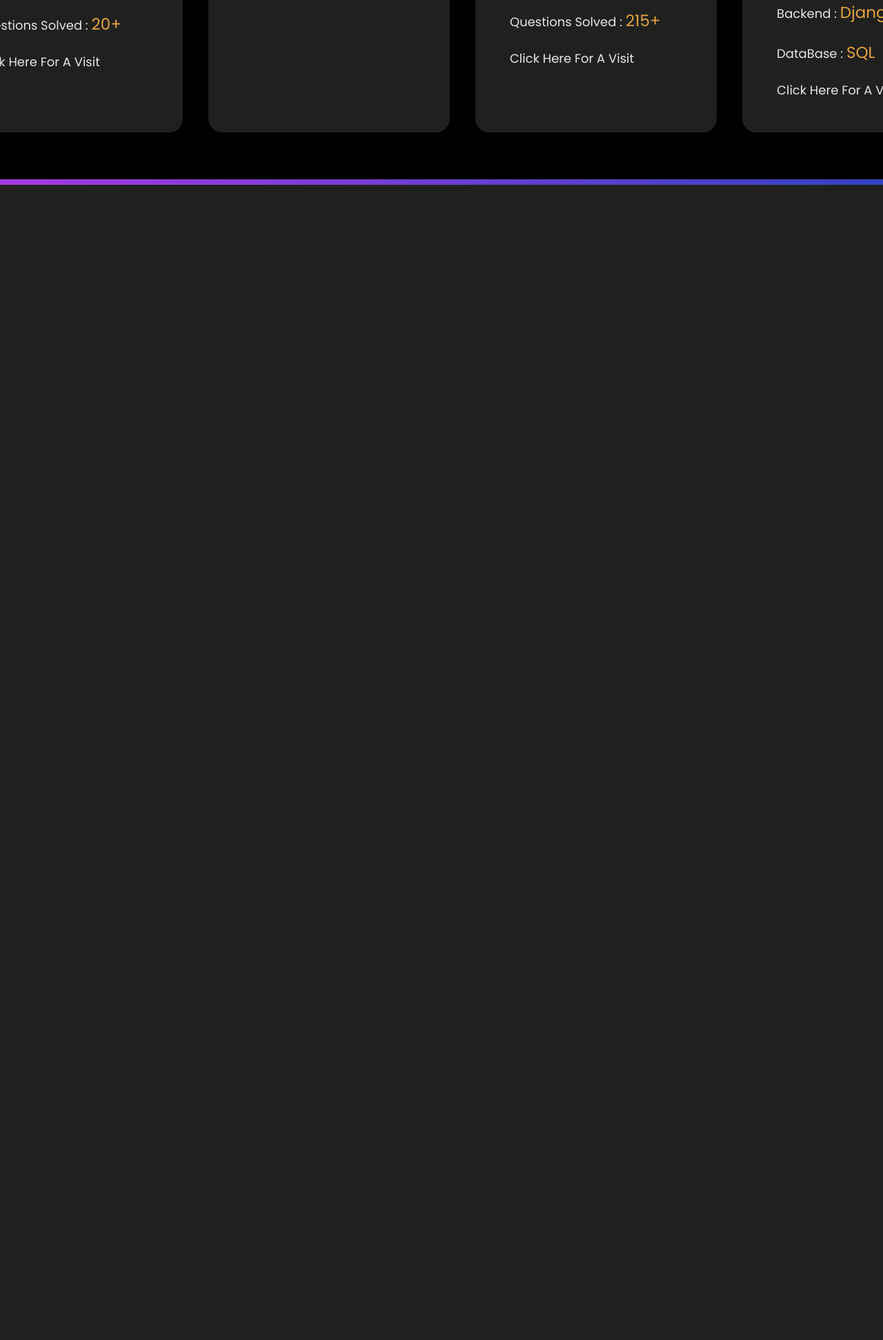
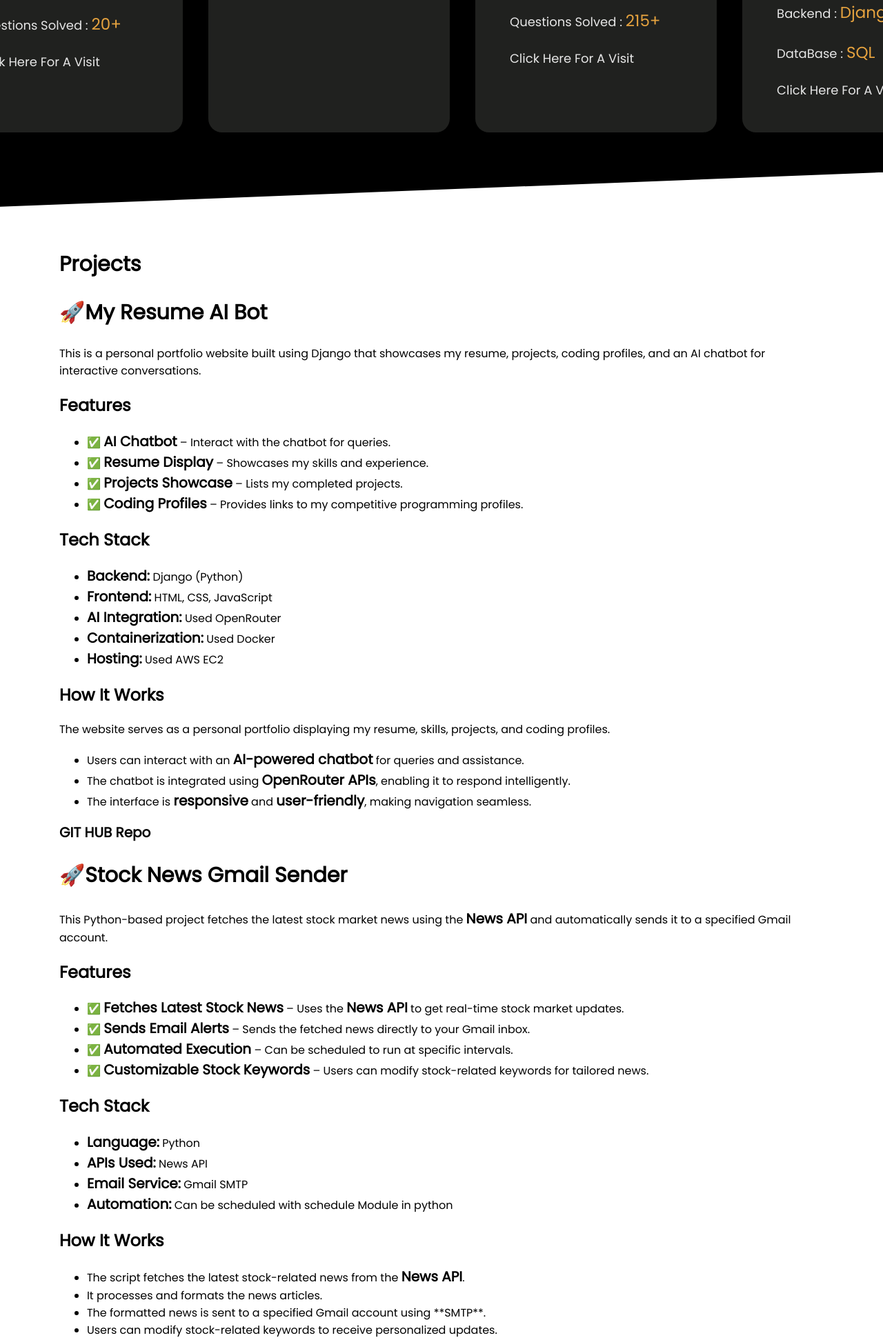
Before and after one commit to zafarabdul/My_Resume-AI-BOT, a Django app: page / in a window 1280 px wide. Shown: the part 1075-3018 px from the top of the page at 69% size. Before the commit the page ends 1343 px from the top, so only its background shows below. Run offline with Django 5.2, Linux system fonts and the light colour scheme.

Commit message:
projects

```diff
--- a/static/index.css
+++ b/static/index.css
@@ -1,6 +1,7 @@
+
 *{
     text-decoration:none;
-    color:white;
+    color:inherit;
 }
 zaf{
     color:rgb(255, 181, 70);
@@ -42,12 +43,14 @@ strong{
     opacity: 0.9;
     border-radius: 20px;
     padding-left:50px;
+    font-weight:1000;
     /* border:3px solid rgb(95, 130, 244); */
 }
 .platform:hover{
     border:3px solid rgb(95, 130, 244);
     box-shadow: 1px 1px 40px  rgb(95, 130, 244);
     transform:scale(1.1);
+    font-weight: bolder;
 }
 /* rgb(95, 130, 244); */
 /* rgba(198,54,236,1) */
@@ -79,7 +82,7 @@ strong{
     margin-right:-8px;
     padding:1%;
     overflow:hidden;
-    height: 550px;
+    height: 640px;
 }
 .profsec h1{
     margin:10px 40px;
@@ -99,6 +102,7 @@ strong{
 body{
     /* background-image:url('back.webp'); */
     /* background: rgb(198,54,236); */
+    overflow-x: hidden;
     background: linear-gradient(131deg, rgba(198,54,236,1) 6%, rgba(31,68,188,1) 100%);
     background-repeat: no-repeat;
     background-attachment: fixed;
@@ -308,3 +312,34 @@ h4{
     border-radius: 5px;
     padding:15px;
 }
+#projects{
+    color:rgb(210, 207, 207);
+    background-color: white;
+    margin:-8px;
+    margin-top:-100px;
+    clip-path: polygon(0 50px, 100% 0px, 100% 100%, 0 100%);
+    font-size: medium;
+    padding:4%;
+}
+#rt{
+    padding:3%;
+}
+#rt h1{
+    font-family: "Poppins", serif;
+    font-weight: 900;
+    font-style: normal;
+}
+.container{
+    padding:auto 4%;
+    color:black;
+}
+#projects h1{
+    font-size:30px;
+    color:rgb(0, 0, 0);
+}
+#projects strong{
+    color:rgb(0, 0, 0);
+}
+#projects strong a:hover{
+    color:grey;
+}
--- a/templates/index.html
+++ b/templates/index.html
@@ -32,10 +32,10 @@
         <nav>
             <div id='Myresume'><h1>My Resume</h1></div>
             <div id='Links'>
-                <div class='home'>Home</div>
-                <div class='home'>Projects</div>
-                <div class='home'>Certificates</div>
-                <div class='home'>Contact</div>
+                <div class='home'><a href="#Home">Home</a></div>
+                <div class='home'><a href="#Projects">Projects</a></div>
+                <div class='home'><a href="#Certificates">Certificates</a></div>
+                <div class='home'><a href="#Contact">Contact</a></div>
             </div>
         </nav>
         <section id="section1">
@@ -95,6 +95,70 @@
                     </div>
                 </div>
             </div>
+            <section id="Projects">
+                <div id="rt">
+                    <h1 >Projects</h1>
+                    <div class="container">
+                        <h1>🚀My Resume AI Bot</h1>
+                        <p>This is a personal portfolio website built using Django that showcases my resume, projects, coding profiles, and an AI chatbot for interactive conversations.</p>
+
+                        <h2>Features</h2>
+                        <ul>
+                            <li><span class="checkmark">✅</span> <strong>AI Chatbot</strong> – Interact with the chatbot for queries.</li>
+                            <li><span class="checkmark">✅</span> <strong>Resume Display</strong> – Showcases my skills and experience.</li>
+                            <li><span class="checkmark">✅</span> <strong>Projects Showcase</strong> – Lists my completed projects.</li>
+                            <li><span class="checkmark">✅</span> <strong>Coding Profiles</strong> – Provides links to my competitive programming profiles.</li>
+                        </ul>
+
+                        <h2>Tech Stack</h2>
+                        <ul>
+                            <li><strong>Backend:</strong> Django (Python)</li>
+                            <li><strong>Frontend:</strong> HTML, CSS, JavaScript</li>
+                            <li><strong>AI Integration:</strong> Used OpenRouter</li>
+                            <li><strong>Containerization:</strong> Used Docker</li>
+                            <li><strong>Hosting:</strong> Used AWS EC2</li>
+                        </ul>
+
+                        <h2>How It Works</h2>
+                        <p>The website serves as a personal portfolio displaying my resume, skills, projects, and coding profiles.</p>
+                        <ul>
+                            <li>Users can interact with an <strong>AI-powered chatbot</strong> for queries and assistance.</li>
+                            <li>The chatbot is integrated using <strong>OpenRouter APIs</strong>, enabling it to respond intelligently.</li>
+                            <li>The interface is <strong>responsive</strong> and <strong>user-friendly</strong>, making navigation seamless.</li>
+                        </ul>
+                        <strong><a href="https://github.com/zafarabdul/My_Resume-AI-BOT">GIT HUB Repo</a></strong>
+                    </div>
+                    <div class="container">
+                        <h1>🚀Stock News Gmail Sender</h1>
+                        <p>This Python-based project fetches the latest stock market news using the <strong>News API</strong> and automatically sends it to a specified Gmail account.</p>
+
+                        <h2>Features</h2>
+                        <ul>
+                            <li><span class="checkmark">✅</span> <strong>Fetches Latest Stock News</strong> – Uses the <strong>News API</strong> to get real-time stock market updates.</li>
+                            <li><span class="checkmark">✅</span> <strong>Sends Email Alerts</strong> – Sends the fetched news directly to your Gmail inbox.</li>
+                            <li><span class="checkmark">✅</span> <strong>Automated Execution</strong> – Can be scheduled to run at specific intervals.</li>
+                            <li><span class="checkmark">✅</span> <strong>Customizable Stock Keywords</strong> – Users can modify stock-related keywords for tailored news.</li>
+                        </ul>
+
+                        <h2>Tech Stack</h2>
+                        <ul>
+                            <li><strong>Language:</strong> Python</li>
+                            <li><strong>APIs Used:</strong> News API</li>
+                            <li><strong>Email Service:</strong> Gmail SMTP</li>
+                            <li><strong>Automation:</strong> Can be scheduled with schedule Module in python</li>
+                        </ul>
+
+                        <h2>How It Works</h2>
+                        <ul>
+                            <li>The script fetches the latest stock-related news from the <strong>News API</strong>.</li>
+                            <li>It processes and formats the news articles.</li>
+                            <li>The formatted news is sent to a specified Gmail account using **SMTP**.</li>
+                            <li>Users can modify stock-related keywords to receive personalized updates.</li>
+                        </ul>
+                        <strong><a href="https://github.com/zafarabdul/Stock-News-Gmail_Sender">GIT HUB Repo</a></strong>
+                    </div>
+                </div>
+            </section>
             <script>
                 document.getElementById("chatForm").addEventListener("submit", function(event) {
                     event.preventDefault();  // Prevent form from reloading
```
